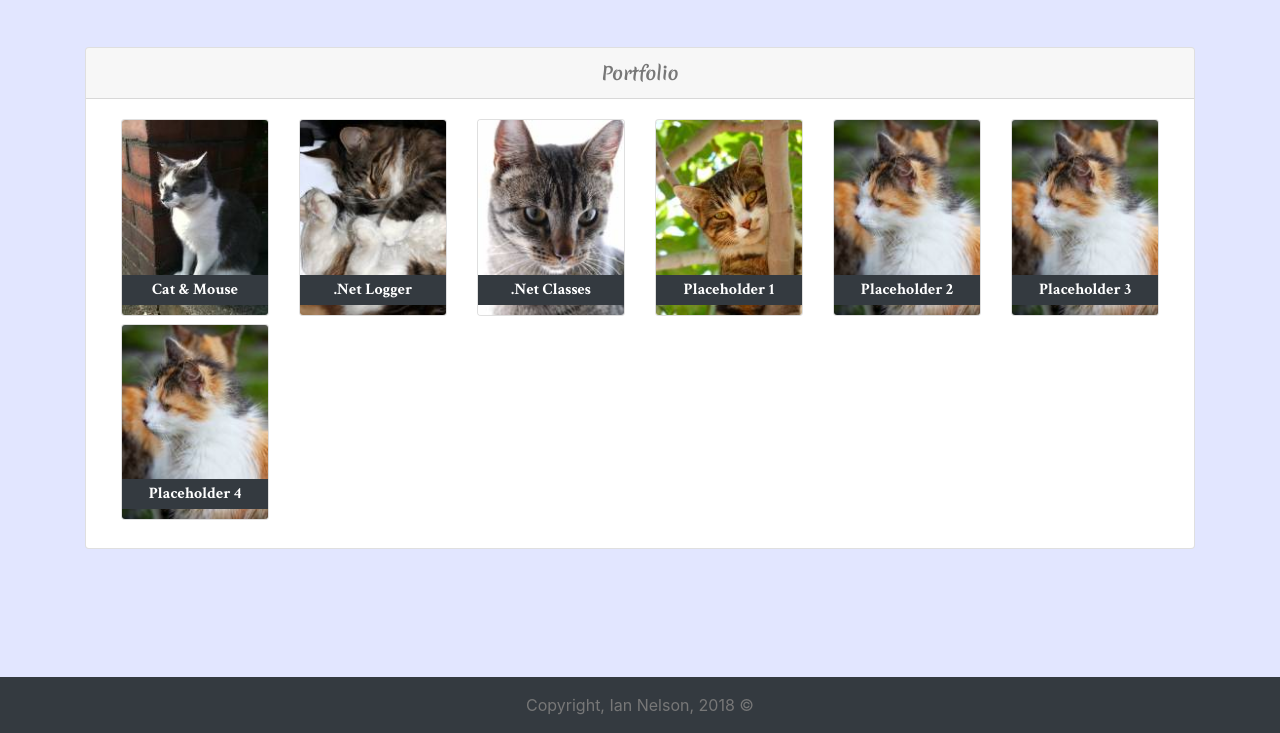
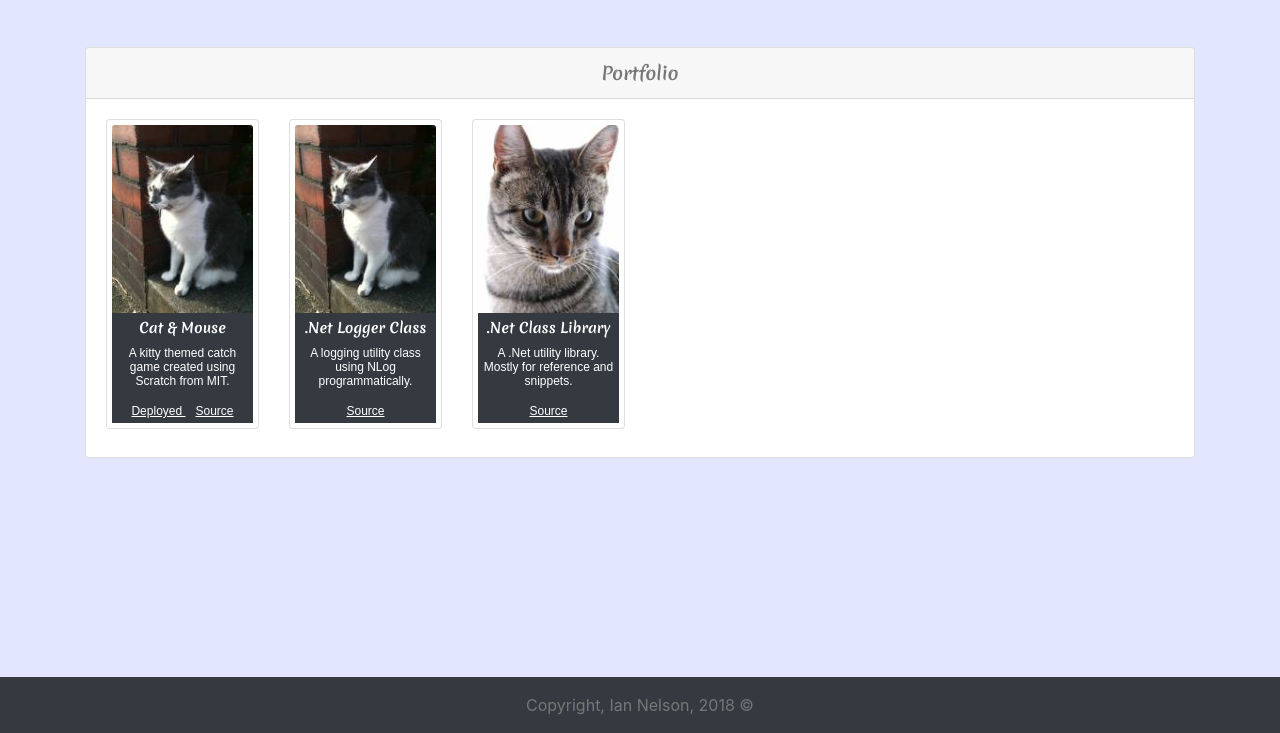
Before and after one commit to iana-c-nelson/ian-c-nelson.github.io, a plain HTML site: page portfolio.html in a window 1280 px wide. Shown: the part 67-800 px from the top of the page. Drawn offline with nearby package versions, Linux system fonts and the light colour scheme.

Commit message:
updated portfolio

```diff
--- a/assets/css/style.css
+++ b/assets/css/style.css
@@ -41,20 +41,37 @@ h3 {
 }
 
 /* portfolio page */
-.portfolio-item-name {
-    position: absolute;
-    left: 0;
-    right: 0;
-    bottom: 10px;
-    height: 30px;
-    line-height: 30px;
-    text-align: center;
+.portfolio-item {
     color: #ffffff;
-    z-index: 2;
+    font-size: 12px;
+    font-family: Arial, Helvetica, sans-serif;
+    font-weight: normal;
+    padding: 5px;
 }
 
-.portfolio-item-name a,
-portfolio-item-name a:visited {
-    text-decoration: none;
+.portfolio-item-info {
+    text-align: center;
+    padding: 5px;
+}
+
+.portfolio-item-info h5 {
+    font: bold 14px 'Merienda', cursive;
+    /* margin: 5px; */
+    padding: 0;
+}
+
+.portfolio-item-info p {
+    /* margin: 5px; */
+    padding: 0;
+}
+
+.portfolio-item a,
+.portfolio-item a:visited {
     color: #ffffff;
+    text-decoration: underline;
+    margin: 5px;
 }
+
+.portfolio-item a:hover {
+    color: lightslategrey;
+}
--- a/portfolio.html
+++ b/portfolio.html
@@ -12,12 +12,6 @@
 </head>
 
 <body>
-        <script src="https://code.jquery.com/jquery-3.3.1.slim.min.js" integrity="sha384-q8i/X+965DzO0rT7abK41JStQIAqVgRVzpbzo5smXKp4YfRvH+8abtTE1Pi6jizo" crossorigin="anonymous"></script>
-        <script src="https://cdnjs.cloudflare.com/ajax/libs/popper.js/1.14.3/umd/popper.min.js" integrity="sha384-ZMP7rVo3mIykV+2+9J3UJ46jBk0WLaUAdn689aCwoqbBJiSnjAK/l8WvCWPIPm49" crossorigin="anonymous"></script>
-        <script src="https://stackpath.bootstrapcdn.com/bootstrap/4.1.3/js/bootstrap.min.js" integrity="sha384-ChfqqxuZUCnJSK3+MXmPNIyE6ZbWh2IMqE241rYiqJxyMiZ6OW/JmZQ5stwEULTy" crossorigin="anonymous"></script>
-        <script src="https://ian-c-nelson.github.io/giphy-controller/giphy-con.js"></script>
-
-    <!-- Page Header -->
     <header>
         <nav class="navbar navbar-expand-lg navbar-dark bg-dark">
             <div class="container">
@@ -35,19 +29,15 @@
                         <li class="nav-item">
                             <a class="nav-link  active" href="portfolio.html">Portfolio <span class="sr-only">(current)</a>
                         </li>
-                        <li class="nav-item">
+                        <!-- <li class="nav-item">
                             <a class="nav-link" href="contact.html">Contact</a>
-                        </li>
+                        </li> -->
                     </ul>
                 </div>
             </div>
         </nav>
     </header>
-    <!-- Page Header Ends -->
-
-    <!-- Page Content -->
     <div class="content portfolio">
-        <!-- Portfolio Container -->
         <div class="container">
             <div class="row">
                 <div class="col">
@@ -56,88 +46,56 @@
                             <h3>Portfolio</h3>
                         </div>
                         <div class="card-body">
-                            <div class="container">
                             <div class="row">
                                 <div class="col-12 col-sm-6 col-md-4 col-lg-3 col-xl-2 mb-2">
-                                        <div class="card">
-                                            <img class="card-img" src="assets/images/cats-h-c-150-200-1.jpg" alt="Card image">
-                                            <div class="card-img-overlay">
-                                                <div class="portfolio-item-name bg-dark">
-                                                    <a target="_blank" href="https://scratch.mit.edu/projects/239062430/">
-                                                        Cat & Mouse
+                                    <div class="card portfolio-item">
+                                        <img class="card-img-top" src="assets/images/cats-h-c-150-200-1.jpg" alt="Cat & Mouse">
+                                        <div class="portfolio-item-info bg-dark">
+                                            <h5>Cat & Mouse</h5>
+                                            <p>
+                                                A kitty themed catch game created using Scratch from MIT.
+                                            </p>
+                                            <a target="_blank" href="https://scratch.mit.edu/projects/239062430/fullscreen/">
+                                                Deployed
+                                            </a>
+                                            <a href="https://scratch.mit.edu/projects/239062430/" target="_blank">
+                                                Source
                                             </a>
                                         </div>
                                     </div>
                                 </div>
-                                    </div>
                                 <div class="col-12 col-sm-6 col-md-4 col-lg-3 col-xl-2 mb-2">
-                                            <div class="card">
-                                            <img class="card-img" src="assets/images/cats-h-c-150-200-3.jpg" alt="Card image">
-                                            <div class="card-img-overlay">
-                                                <div class="portfolio-item-name bg-dark">
-                                                    <a target="_blank" href="https://github.com/ian-c-nelson/dot-net-nlog-logger">
-                                                        .Net Logger
+                                    <div class="card portfolio-item">
+                                        <img class="card-img-top" src="assets/images/cats-h-c-150-200-1.jpg" alt=".Net Logger Class">
+                                        <div class="portfolio-item-info bg-dark">
+                                            <h5>.Net Logger Class</h5>
+                                            <p>
+                                                A logging utility class using NLog programmatically.
+                                            </p>
+                                            <a href="https://github.com/ian-c-nelson/dot-net-nlog-logger" target="_blank">
+                                                Source
                                             </a>
                                         </div>
                                     </div>
                                 </div>
-                                    </div>
                                 <div class="col-12 col-sm-6 col-md-4 col-lg-3 col-xl-2 mb-2">
-                                            <div class="card">
-                                            <img class="card-img" src="assets/images/cats-h-c-150-200-6.jpg" alt="Card image">
-                                            <div class="card-img-overlay">
-                                                <div class="portfolio-item-name bg-dark">
-                                                    <a target="_blank" href="https://github.com/ian-c-nelson/dot-net-optimization-framework">
-                                                        .Net Classes
+                                    <div class="card portfolio-item">
+                                        <img class="card-img-top" src="assets/images/cats-h-c-150-200-6.jpg" alt=".Net Class Library">
+                                        <div class="portfolio-item-info bg-dark">
+                                            <h5>.Net Class Library</h5>
+                                            <p>
+                                                A .Net utility library. Mostly for reference and snippets.
+                                            </p>
+                                            <a href="https://github.com/ian-c-nelson/dot-net-optimization-framework"
+                                                target="_blank">
+                                                Source
                                             </a>
                                         </div>
                                     </div>
                                 </div>
-                                    </div>
-                                    <div class="col-12 col-sm-6 col-md-4 col-lg-3 col-xl-2 mb-2">
-                                            <div class="card">
-                                            <img class="card-img" src="assets/images/cats-h-c-150-200-7.jpg" alt="Card image">
-                                            <div class="card-img-overlay">
-                                                <div class="portfolio-item-name bg-dark">
-                                                    <a target="_blank" href="#">
-                                                        Placeholder 1
-                                                    </a>
-                                                </div>
-                                            </div>
-                                        </div>
-                                    </div>
-                                    <div class="col-12 col-sm-6 col-md-4 col-lg-3 col-xl-2 mb-2">
-                                            <div class="card">
-                                            <img class="card-img" src="assets/images/cats-h-c-150-200-9.jpg" alt="Card image">
-                                            <div class="card-img-overlay">
-                                                <div class="portfolio-item-name bg-dark">
-                                                    <a target="_blank" href="#">
-                                                        Placeholder 2
-                                                    </a>
-                                                </div>
-                                            </div>
-                                        </div>
-                                    </div>
-                                    <div class="col-12 col-sm-6 col-md-4 col-lg-3 col-xl-2 mb-2">
-                                            <div class="card">
-                                            <img class="card-img" src="assets/images/cats-h-c-150-200-9.jpg" alt="Card image">
-                                            <div class="card-img-overlay">
-                                                <div class="portfolio-item-name bg-dark">
-                                                    <a target="_blank" href="#">
-                                                        Placeholder 3
-                                                    </a>
-                                                </div>
-                                            </div>
-                                        </div>
-                                    </div>
-                                    <div class="col-12 col-sm-6 col-md-4 col-lg-3 col-xl-2 mb-2">
-                                            <div class="card">
-                                            <img class="card-img" src="assets/images/cats-h-c-150-200-9.jpg" alt="Card image">
-                                            <div class="card-img-overlay">
-                                                <div class="portfolio-item-name bg-dark">
-                                                    <a target="_blank" href="#">
-                                                        Placeholder 4
-                                                    </a>
+
+
+
                             </div>
                         </div>
                     </div>
@@ -145,24 +103,21 @@
             </div>
         </div>
     </div>
-                    </div>
-                </div>
-            </div>
-        </div>
-        <!-- Portfolio Container -->
-    </div>
 
-    <!-- Page Footer-->
     <footer class="footer bg-dark fixed-bottom">
         <div class="container text-center text-md-left">
-            <!-- Copyright -->
             <div class="footer-copyright text-center py-3">
                 <span class=" muted-text">Copyright, Ian Nelson, 2018 ©</span>
             </div>
-            <!-- Copyright -->
         </div>
     </footer>
-    <!-- Page Footer-->
+    <script src="https://code.jquery.com/jquery-3.3.1.slim.min.js" integrity="sha384-q8i/X+965DzO0rT7abK41JStQIAqVgRVzpbzo5smXKp4YfRvH+8abtTE1Pi6jizo"
+        crossorigin="anonymous"></script>
+    <script src="https://cdnjs.cloudflare.com/ajax/libs/popper.js/1.14.3/umd/popper.min.js" integrity="sha384-ZMP7rVo3mIykV+2+9J3UJ46jBk0WLaUAdn689aCwoqbBJiSnjAK/l8WvCWPIPm49"
+        crossorigin="anonymous"></script>
+    <script src="https://stackpath.bootstrapcdn.com/bootstrap/4.1.3/js/bootstrap.min.js" integrity="sha384-ChfqqxuZUCnJSK3+MXmPNIyE6ZbWh2IMqE241rYiqJxyMiZ6OW/JmZQ5stwEULTy"
+        crossorigin="anonymous"></script>
+
 </body>
 
 </html>
```
Also changed, not shown: contact.html (+7 -11 lines), index.html (+8 -16 lines). Lines whose indentation alone changed are shown as unchanged.
